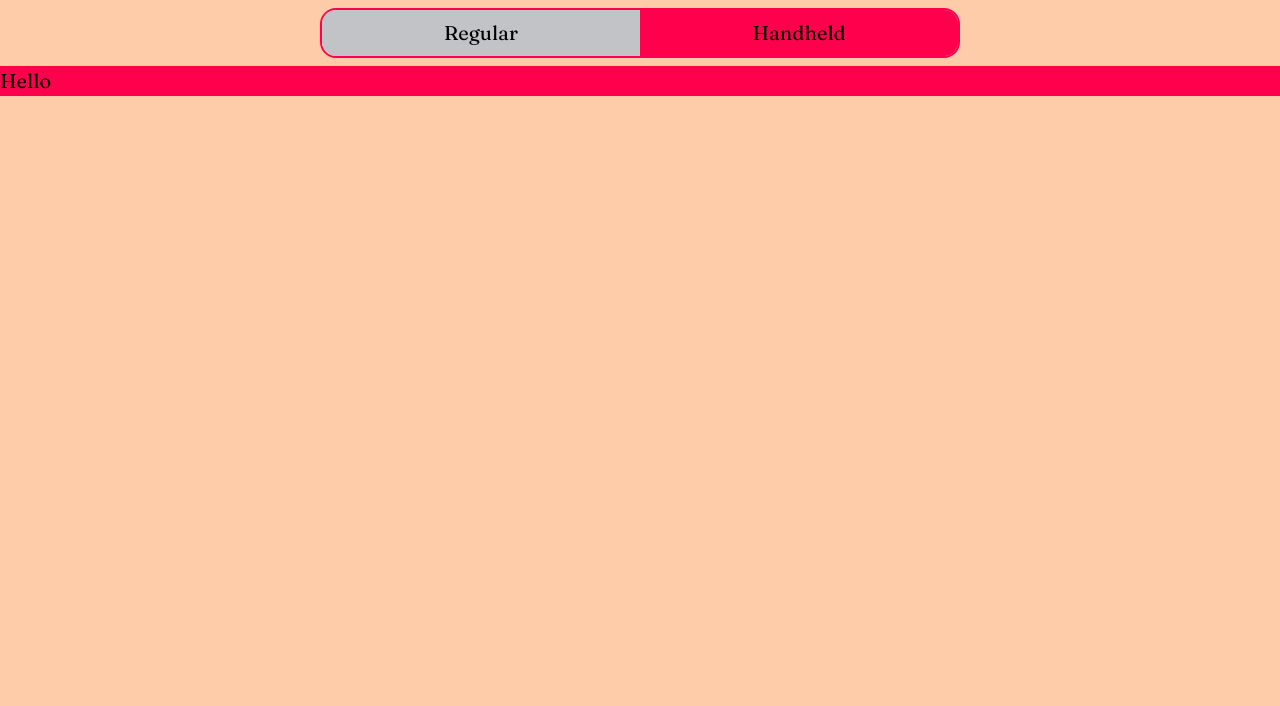
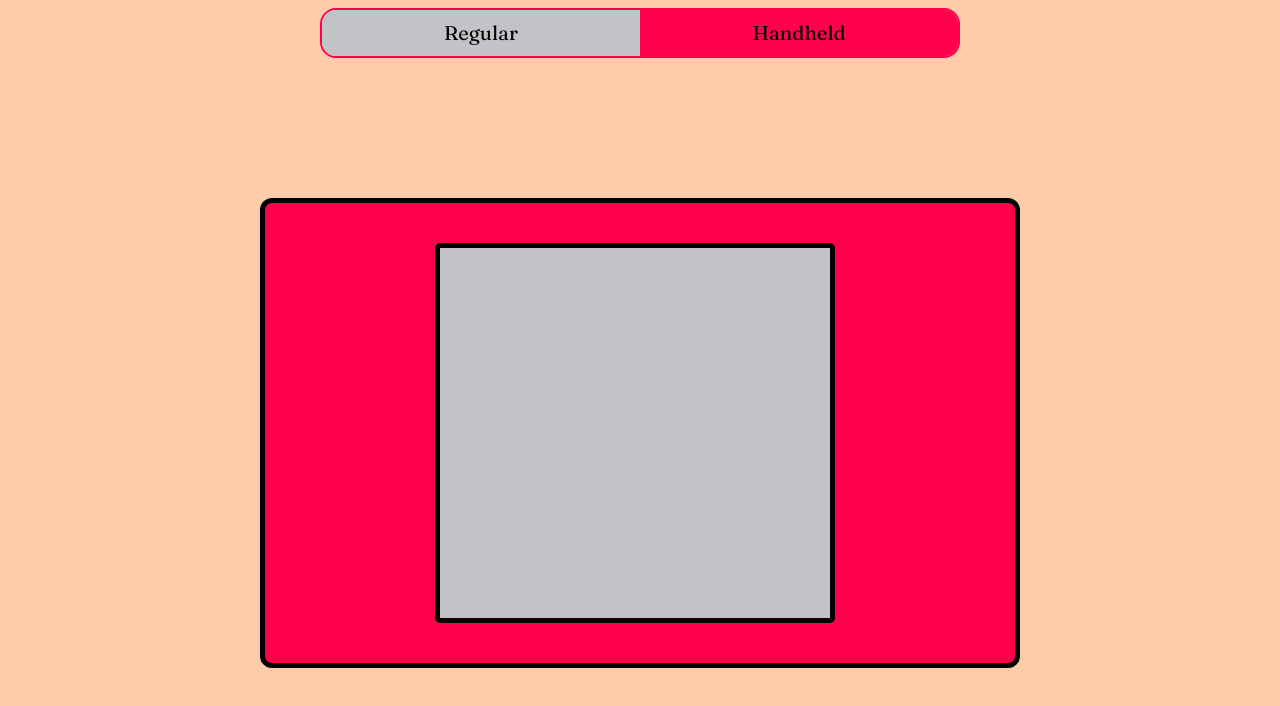
Before and after one commit to FlauFly/portfolio, a React (Vite) app: page /handheld in a window 1280 px wide. Shown: the top 706 px of the page. Built offline with nearby package versions, Linux system fonts and the light colour scheme.

Commit message:
Initial drawing of handheld

```diff
--- a/src/GlobalStyles.tsx
+++ b/src/GlobalStyles.tsx
@@ -14,6 +14,7 @@ const GlobalStyles = createGlobalStyle`
         --color-text: #000000;
         --color-white: #FFF1E8;
         --color-gray: #C2C3C7;
+        --color-gray-dark: #5F574F;
 
         /* Typography */
         --text-sm: 0.85rem;
@@ -42,6 +43,7 @@ const GlobalStyles = createGlobalStyle`
     body {
         background-color: var(--color-background);
         color: var(--color-text);
+        margin: 0;
     }
 
     h1, h2, h3, h4 {
--- a/src/pages/Handheld.tsx
+++ b/src/pages/Handheld.tsx
@@ -1,11 +1,53 @@
 import styled from "styled-components";
+
+const Main = styled.main`
+    display: flex;
+    justify-content: center;
+    align-items: center;
+    min-height: calc(100vh - 66px);
+    overflow-y: hidden;
+`
 
 const Console = styled.section`
     background-color: var(--color-primary);
+    width: 350px;
+    height: 550px;
+    border-radius: 12px;
+    border: 5px solid #000;
+    position: relative;
+    overflow: hidden;
+
+    @media screen and (width >= 768px) {
+        width: 760px;
+        height: 470px;
+    }
+`
+
+const Screen = styled.div`
+    position: absolute;
+    top: 30px;
+    width: 300px;
+    height: 285px;
+    left: 20px;
+    border: 5px solid #000;
+    background-color: var(--color-gray);
+    border-radius: 5px;
+
+    @media screen and (width >= 768px) {
+        border-radius: 5px;
+        top: 40px;
+        left: 170px;
+        width: 400px;
+        height: 380px;
+    }
 `
 
 export default function Handheld() {
     return (
-        <Console>Hello</Console>
+        <Main>
+            <Console>
+                <Screen></Screen>
+            </Console>
+        </Main>
     );
 }
```
